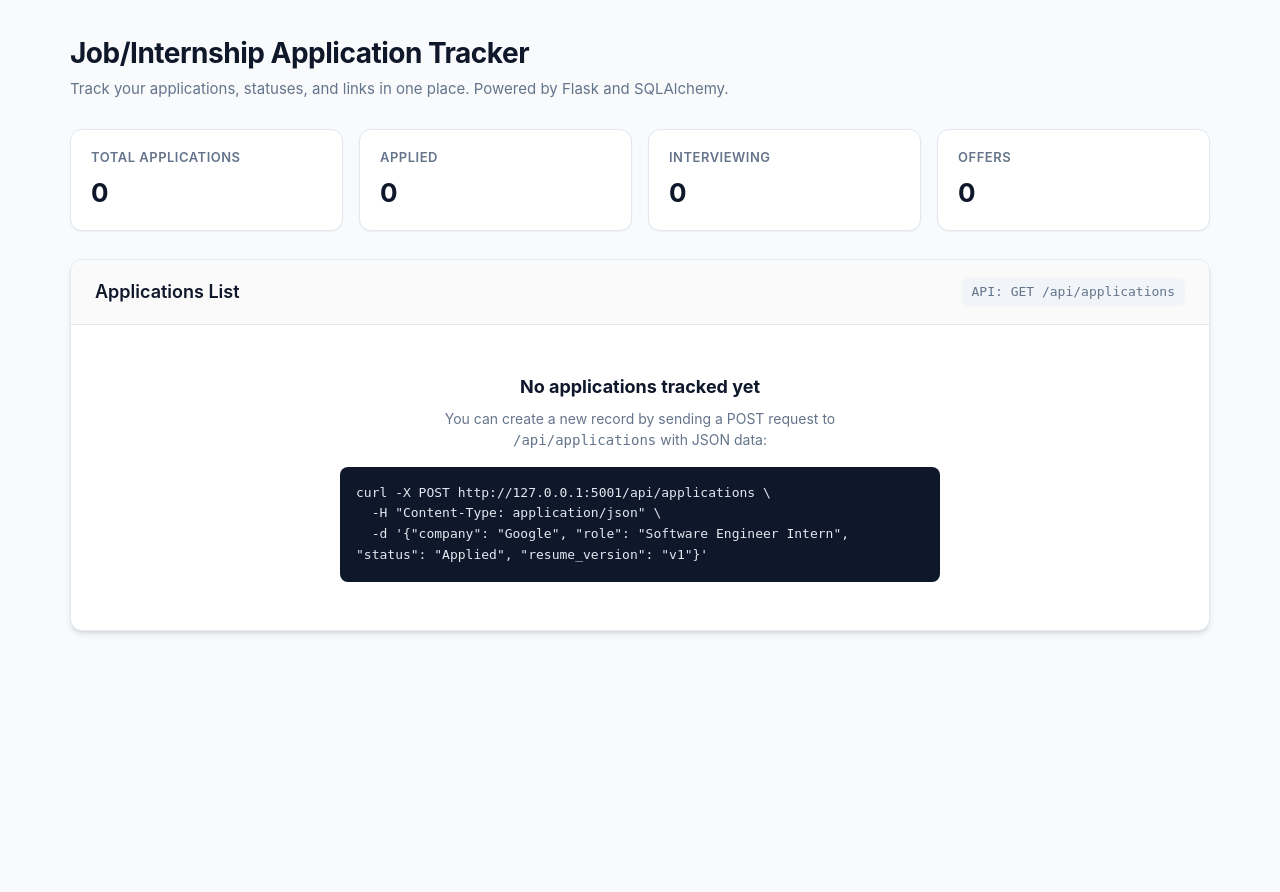
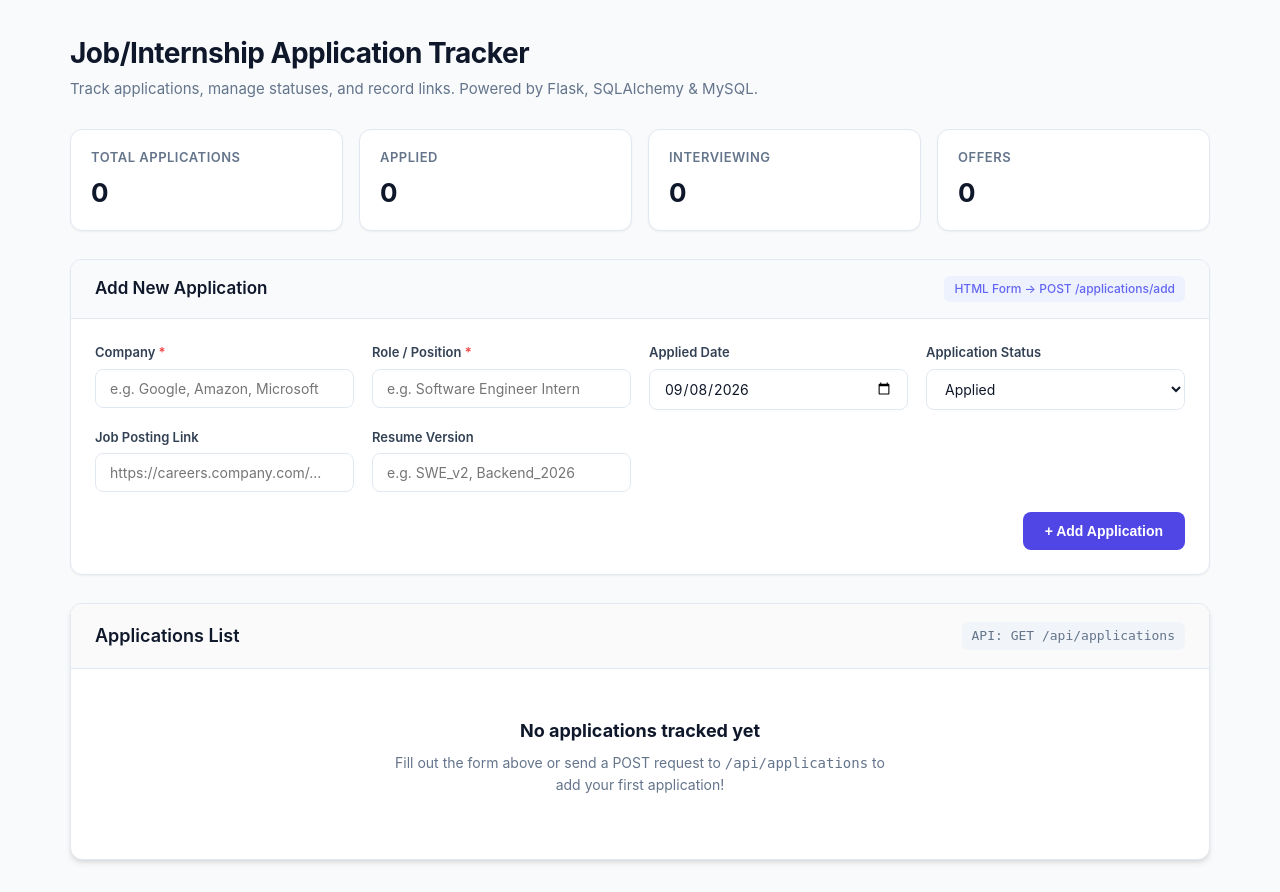
Before and after one commit to vanshikamehtaaa/job-application-tracker, a Flask app: page / in a window 1280 px wide. Before the commit the page ends 634 px from the top, so only its background shows below. Run offline with Flask 3, Linux system fonts and the light colour scheme.

Commit message:
Add HTML form to dashboard for adding and deleting applications without JavaScript

```diff
--- a/app.py
+++ b/app.py
@@ -1,6 +1,6 @@
 import os
 import datetime
-from flask import Flask, request, jsonify, render_template
+from flask import Flask, request, jsonify, render_template, redirect, url_for, flash
 from models import db, JobApplication
 
 # ==============================================================================
@@ -8,6 +8,9 @@ from models import db, JobApplication
 # ==============================================================================
 
 app = Flask(__name__)
+
+# Secret key required for Flask session & flash alert messages
+app.secret_key = os.getenv("SECRET_KEY", "job-tracker-secret-key-2026")
 
 # Database configuration settings:
 # We use PyMySQL to connect to a local or remote MySQL server.
@@ -36,19 +39,88 @@ with app.app_context():
 
 
 # ==============================================================================
-# 2. WEB UI ROUTE (HTML / JINJA2 TEMPLATE)
+# 2. WEB UI ROUTES (HTML / JINJA2 TEMPLATES - NO JAVASCRIPT)
 # ==============================================================================
 
 # Route: GET /
 # Description:
 #   Renders the dashboard HTML page using Jinja2 templates.
 #   It queries all job applications from the MySQL database and passes them
-#   to the 'dashboard.html' template. There is NO JavaScript used here or in the template.
+#   along with today's date to 'dashboard.html'. Zero JavaScript is used.
 @app.route("/", methods=["GET"])
 def dashboard():
     # Fetch all job application records ordered by applied_date descending
     applications = JobApplication.query.order_by(JobApplication.applied_date.desc()).all()
-    return render_template("dashboard.html", applications=applications)
+    today_str = datetime.date.today().strftime("%Y-%m-%d")
+    return render_template("dashboard.html", applications=applications, today=today_str)
+
+
+# Route: POST /applications/add
+# Description:
+#   Handles standard HTML form submissions from the web dashboard.
+#   Unlike REST APIs that receive JSON (request.get_json()), pure HTML forms send
+#   URL-encoded form data, which Flask reads via 'request.form'.
+#   After saving to MySQL, we redirect back to "/" so the new row appears immediately.
+@app.route("/applications/add", methods=["POST"])
+def add_application_form():
+    company = request.form.get("company", "").strip()
+    role = request.form.get("role", "").strip()
+
+    if not company or not role:
+        flash("Both Company and Role are required fields!", "error")
+        return redirect(url_for("dashboard"))
+
+    # Parse applied_date from HTML date input (format: YYYY-MM-DD)
+    applied_date_str = request.form.get("applied_date")
+    if applied_date_str:
+        try:
+            applied_date = datetime.datetime.strptime(applied_date_str, "%Y-%m-%d").date()
+        except ValueError:
+            applied_date = datetime.date.today()
+    else:
+        applied_date = datetime.date.today()
+
+    status = request.form.get("status", "Applied").strip() or "Applied"
+    job_link = request.form.get("job_link", "").strip() or None
+    resume_version = request.form.get("resume_version", "").strip() or None
+
+    new_app = JobApplication(
+        company=company,
+        role=role,
+        applied_date=applied_date,
+        status=status,
+        job_link=job_link,
+        resume_version=resume_version
+    )
+
+    try:
+        db.session.add(new_app)
+        db.session.commit()
+        flash(f"Application for '{company} ({role})' added successfully!", "success")
+    except Exception as e:
+        db.session.rollback()
+        flash(f"Failed to add application: {str(e)}", "error")
+
+    # Redirect back to the dashboard (Post/Redirect/Get pattern)
+    return redirect(url_for("dashboard"))
+
+
+# Route: POST /applications/delete/<id>
+# Description:
+#   Handles deleting an application via a pure HTML form submit button.
+#   Deletes the record from MySQL and redirects back to the dashboard.
+@app.route("/applications/delete/<int:id>", methods=["POST"])
+def delete_application_form(id):
+    application = JobApplication.query.get_or_404(id)
+    try:
+        db.session.delete(application)
+        db.session.commit()
+        flash(f"Application #{id} for '{application.company}' deleted successfully.", "info")
+    except Exception as e:
+        db.session.rollback()
+        flash(f"Failed to delete application: {str(e)}", "error")
+
+    return redirect(url_for("dashboard"))
 
 
 # ==============================================================================
--- a/static/style.css
+++ b/static/style.css
@@ -254,3 +254,160 @@ tbody tr:hover {
   overflow-x: auto;
   line-height: 1.6;
 }
+
+/* ==========================================================================
+   Flash Alert Messages
+   ========================================================================== */
+.flash-container {
+  margin-bottom: 24px;
+}
+
+.alert {
+  padding: 14px 18px;
+  border-radius: 8px;
+  font-size: 14px;
+  font-weight: 500;
+  margin-bottom: 10px;
+}
+
+.alert-success {
+  background-color: #dcfce7;
+  color: #15803d;
+  border: 1px solid #bbf7d0;
+}
+
+.alert-error {
+  background-color: #fee2e2;
+  color: #b91c1c;
+  border: 1px solid #fecaca;
+}
+
+.alert-info {
+  background-color: #e0f2fe;
+  color: #0369a1;
+  border: 1px solid #bae6fd;
+}
+
+/* ==========================================================================
+   Add Application Form Card
+   ========================================================================== */
+.form-card {
+  background-color: var(--bg-surface);
+  border: 1px solid var(--border);
+  border-radius: var(--radius);
+  box-shadow: var(--shadow-sm);
+  margin-bottom: 28px;
+  overflow: hidden;
+}
+
+.form-header-bar {
+  padding: 16px 24px;
+  background-color: #f8fafc;
+  border-bottom: 1px solid var(--border);
+  display: flex;
+  justify-content: space-between;
+  align-items: center;
+}
+
+.form-header-bar h2 {
+  font-size: 17px;
+  font-weight: 600;
+  color: var(--text-primary);
+}
+
+.badge-form-hint {
+  font-size: 12px;
+  color: #6366f1;
+  background-color: #eef2ff;
+  padding: 4px 10px;
+  border-radius: 6px;
+  font-weight: 500;
+}
+
+.app-form {
+  padding: 24px;
+}
+
+.form-grid {
+  display: grid;
+  grid-template-columns: repeat(auto-fit, minmax(240px, 1fr));
+  gap: 18px;
+}
+
+.form-group {
+  display: flex;
+  flex-direction: column;
+}
+
+.form-group label {
+  font-size: 13px;
+  font-weight: 600;
+  color: #334155;
+  margin-bottom: 6px;
+}
+
+.required {
+  color: #ef4444;
+}
+
+.form-group input,
+.form-group select {
+  padding: 10px 14px;
+  font-size: 14px;
+  border: 1px solid var(--border);
+  border-radius: 8px;
+  background-color: #fff;
+  color: var(--text-primary);
+  outline: none;
+  transition: border-color 0.15s ease, box-shadow 0.15s ease;
+  font-family: inherit;
+}
+
+.form-group input:focus,
+.form-group select:focus {
+  border-color: var(--primary);
+  box-shadow: 0 0 0 3px rgba(79, 70, 229, 0.15);
+}
+
+.form-actions {
+  margin-top: 20px;
+  display: flex;
+  justify-content: flex-end;
+}
+
+.btn-submit {
+  background-color: var(--primary);
+  color: #ffffff;
+  border: none;
+  padding: 11px 22px;
+  font-size: 14px;
+  font-weight: 600;
+  border-radius: 8px;
+  cursor: pointer;
+  transition: background-color 0.15s ease, transform 0.1s ease;
+}
+
+.btn-submit:hover {
+  background-color: var(--primary-hover);
+}
+
+.btn-submit:active {
+  transform: scale(0.98);
+}
+
+.btn-delete {
+  background-color: #fff;
+  color: #ef4444;
+  border: 1px solid #fca5a5;
+  padding: 5px 10px;
+  font-size: 12px;
+  font-weight: 600;
+  border-radius: 6px;
+  cursor: pointer;
+  transition: all 0.15s ease;
+}
+
+.btn-delete:hover {
+  background-color: #fef2f2;
+  border-color: #ef4444;
+}
--- a/templates/dashboard.html
+++ b/templates/dashboard.html
@@ -4,7 +4,7 @@
   <meta charset="UTF-8">
   <meta name="viewport" content="width=device-width, initial-scale=1.0">
   <title>Job/Internship Application Tracker</title>
-  <!-- Basic clean styling via static CSS (NO JavaScript used anywhere) -->
+  <!-- Basic clean styling via static CSS (Strictly NO JavaScript used anywhere) -->
   <link rel="stylesheet" href="{{ url_for('static', filename='style.css') }}">
 </head>
 <body>
@@ -12,10 +12,23 @@
     <!-- Page Header -->
     <header class="header">
       <h1>Job/Internship Application Tracker</h1>
-      <p>Track your applications, statuses, and links in one place. Powered by Flask and SQLAlchemy.</p>
+      <p>Track applications, manage statuses, and record links. Powered by Flask, SQLAlchemy & MySQL.</p>
     </header>
 
-    <!-- Summary Stats Calculated with Jinja2 (Pure server-side rendering, zero JS) -->
+    <!-- Flash Alert Messages (Pure server-side rendering, zero JS) -->
+    {% with messages = get_flashed_messages(with_categories=true) %}
+      {% if messages %}
+        <div class="flash-container">
+          {% for category, message in messages %}
+            <div class="alert alert-{{ category }}">
+              {{ message }}
+            </div>
+          {% endfor %}
+        </div>
+      {% endif %}
+    {% endwith %}
+
+    <!-- Summary Stats Calculated with Jinja2 -->
     <div class="stats-grid">
       <div class="stat-card">
         <div class="stat-title">Total Applications</div>
@@ -41,6 +54,56 @@
       </div>
     </div>
 
+    <!-- Add Application HTML Form Card (Zero JS, Pure Standard HTML Form) -->
+    <div class="form-card">
+      <div class="form-header-bar">
+        <h2>Add New Application</h2>
+        <span class="badge-form-hint">HTML Form &rarr; POST /applications/add</span>
+      </div>
+      <form action="{{ url_for('add_application_form') }}" method="POST" class="app-form">
+        <div class="form-grid">
+          <div class="form-group">
+            <label for="company">Company <span class="required">*</span></label>
+            <input type="text" id="company" name="company" placeholder="e.g. Google, Amazon, Microsoft" required>
+          </div>
+
+          <div class="form-group">
+            <label for="role">Role / Position <span class="required">*</span></label>
+            <input type="text" id="role" name="role" placeholder="e.g. Software Engineer Intern" required>
+          </div>
+
+          <div class="form-group">
+            <label for="applied_date">Applied Date</label>
+            <input type="date" id="applied_date" name="applied_date" value="{{ today }}">
+          </div>
+
+          <div class="form-group">
+            <label for="status">Application Status</label>
+            <select id="status" name="status">
+              <option value="Applied" selected>Applied</option>
+              <option value="Interviewing">Interviewing</option>
+              <option value="Offered">Offered</option>
+              <option value="Rejected">Rejected</option>
+            </select>
+          </div>
+
+          <div class="form-group">
+            <label for="job_link">Job Posting Link</label>
+            <input type="url" id="job_link" name="job_link" placeholder="https://careers.company.com/...">
+          </div>
+
+          <div class="form-group">
+            <label for="resume_version">Resume Version</label>
+            <input type="text" id="resume_version" name="resume_version" placeholder="e.g. SWE_v2, Backend_2026">
+          </div>
+        </div>
+
+        <div class="form-actions">
+          <button type="submit" class="btn-submit">+ Add Application</button>
+        </div>
+      </form>
+    </div>
+
     <!-- Applications Table Card -->
     <div class="table-card">
       <div class="table-header-bar">
@@ -60,13 +123,14 @@
               <th>Status</th>
               <th>Job Link</th>
               <th>Resume</th>
+              <th>Action</th>
             </tr>
           </thead>
           <tbody>
             {% for app in applications %}
             <tr>
               <td><strong>#{{ app.id }}</strong></td>
-              <td>{{ app.company }}</td>
+              <td><strong>{{ app.company }}</strong></td>
               <td>{{ app.role }}</td>
               <td>{{ app.applied_date }}</td>
               <td>
@@ -96,6 +160,11 @@
                   <span style="color: var(--text-muted);">&mdash;</span>
                 {% endif %}
               </td>
+              <td>
+                <form action="{{ url_for('delete_application_form', id=app.id) }}" method="POST" style="display:inline;">
+                  <button type="submit" class="btn-delete" title="Delete application">Delete</button>
+                </form>
+              </td>
             </tr>
             {% endfor %}
           </tbody>
@@ -104,12 +173,7 @@
         <!-- Empty state when no records exist yet -->
         <div class="empty-state">
           <h3>No applications tracked yet</h3>
-          <p>You can create a new record by sending a POST request to <code>/api/applications</code> with JSON data:</p>
-          <div class="code-box">
-curl -X POST http://127.0.0.1:5001/api/applications \<br>
-&nbsp;&nbsp;-H "Content-Type: application/json" \<br>
-&nbsp;&nbsp;-d '{"company": "Google", "role": "Software Engineer Intern", "status": "Applied", "resume_version": "v1"}'
-          </div>
+          <p>Fill out the form above or send a POST request to <code>/api/applications</code> to add your first application!</p>
         </div>
         {% endif %}
       </div>
```
